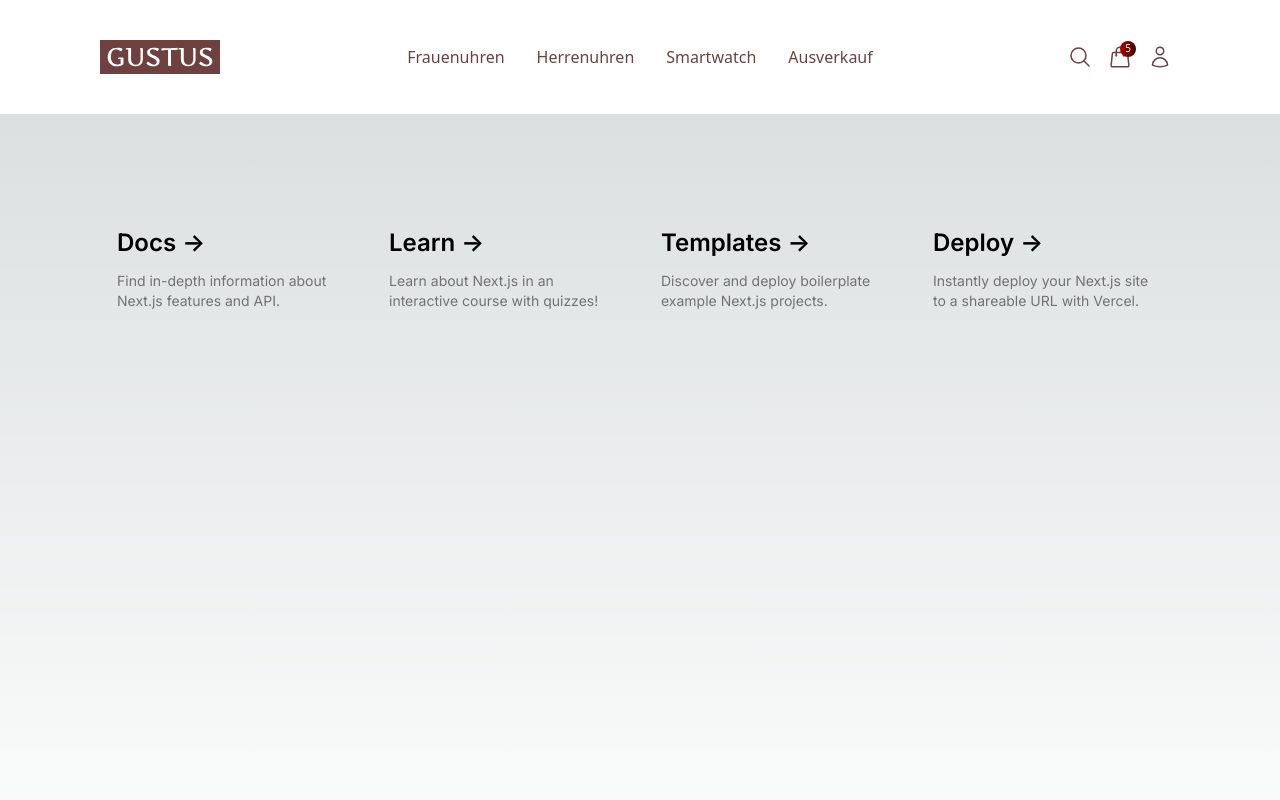
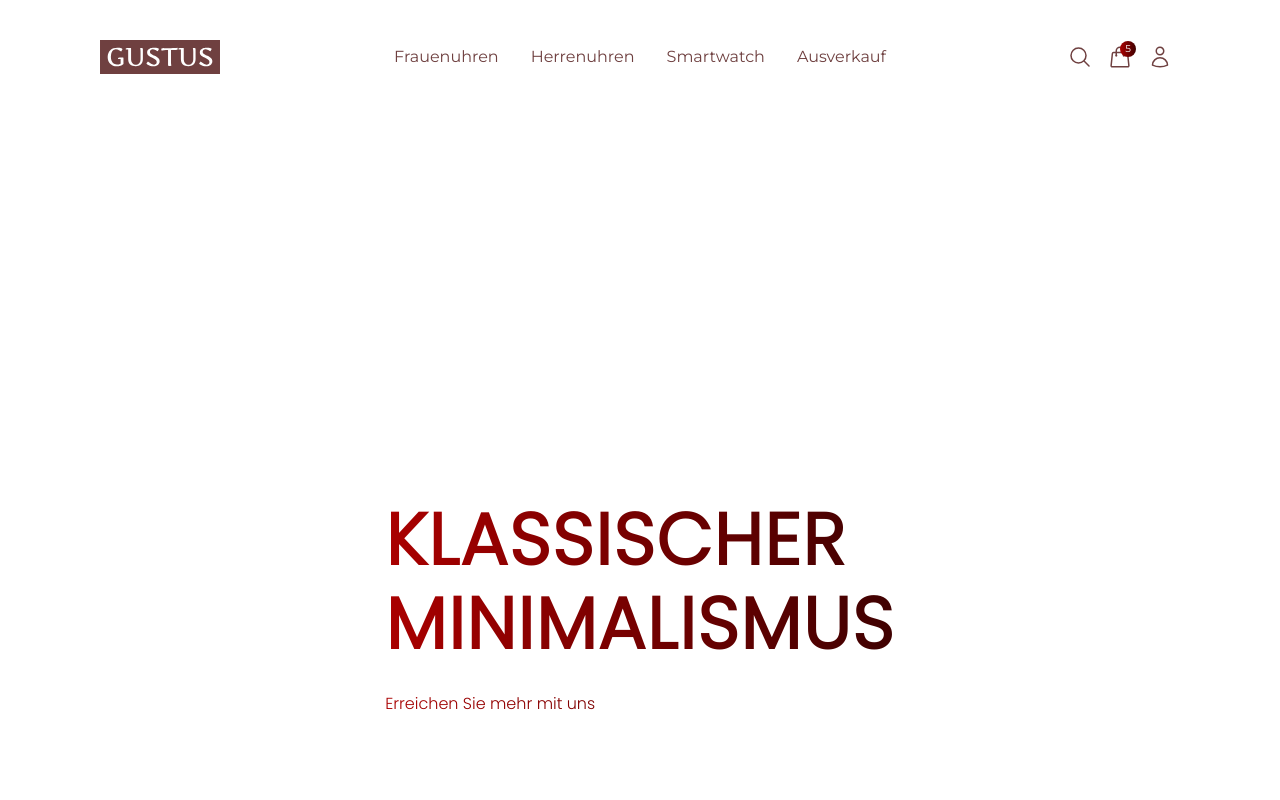
Before and after one commit to kedmar20/ecommerce-nextjs-ts-tailwind-sanity, a Next.js app: page / in a window 1280 px wide. Shown: the top 800 px of the page. Built offline with nearby package versions, Linux system fonts and the light colour scheme.

Commit message:
add hero section text and styling, global fonts, global tailwind settings

```diff
--- /dev/null
+++ b/components/Hero.tsx
@@ -0,0 +1,17 @@
+import React from "react";
+
+function Hero() {
+   return (
+      <section className="sticky top-0 mx-auto flex h-screen max-w-[1350px] items-center justify-between px-8">
+         <div className="space-y-8">
+            <h1 className="space-y-3 text-5xl font-semibold tracking-wide lg:text-6xl xl:text-7xl">
+               <span className="block bg-gradient-to-r from-[#aa0000] to-[#3F0101] bg-clip-text text-transparent">KLASSISCHER</span>
+               <span className="block bg-gradient-to-r from-[#aa0000] to-[#3F0101] bg-clip-text text-transparent">MINIMALISMUS</span>
+            </h1>
+            <span className="block bg-gradient-to-r from-[#aa0000] to-[#3F0101] bg-clip-text text-transparent">Erreichen Sie mehr mit uns</span>
+         </div>
+      </section>
+   );
+}
+
+export default Hero;
--- a/pages/index.tsx
+++ b/pages/index.tsx
@@ -1,9 +1,11 @@
 import Image from "next/image";
-import { Inter } from "next/font/google";
+import { Inter, Poppins } from "next/font/google";
 import Head from "next/head";
 import Header from "@/components/Header";
+import Hero from "@/components/Hero";
 
 const inter = Inter({ subsets: ["latin"] });
+const poppins = Poppins({ weight: "300", subsets: ["latin"] });
 
 export default function Home() {
    return (
@@ -14,34 +16,9 @@ export default function Home() {
          </Head>
 
          <Header />
-         <main className={`flex min-h-screen flex-col items-center justify-between p-24 ${inter.className}`}>
-            {/* <div className="z-10 w-full max-w-5xl items-center justify-between font-mono text-sm lg:flex">
-               <p className="fixed left-0 top-0 flex w-full justify-center border-b border-gray-300 bg-gradient-to-b from-zinc-200 pb-6 pt-8 backdrop-blur-2xl dark:border-neutral-800 dark:bg-zinc-800/30 dark:from-inherit lg:static lg:w-auto  lg:rounded-xl lg:border lg:bg-gray-200 lg:p-4 lg:dark:bg-zinc-800/30">
-                  Get started by editing&nbsp;
-                  <code className="font-mono font-bold">pages/index.tsx</code>
-               </p>
-               <div className="fixed bottom-0 left-0 flex h-48 w-full items-end justify-center bg-gradient-to-t from-white via-white dark:from-black dark:via-black lg:static lg:h-auto lg:w-auto lg:bg-none">
-                  <a
-                     className="pointer-events-none flex place-items-center gap-2 p-8 lg:pointer-events-auto lg:p-0"
-                     href="https://vercel.com?utm_source=create-next-app&utm_medium=default-template-tw&utm_campaign=create-next-app"
-                     target="_blank"
-                     rel="noopener noreferrer"
-                  >
-                     By <Image src="/vercel.svg" alt="Vercel Logo" className="dark:invert" width={100} height={24} priority />
-                  </a>
-               </div>
-            </div> */}
-
-            {/* <div className="relative flex place-items-center before:absolute before:h-[300px] before:w-[480px] before:-translate-x-1/2 before:rounded-full before:bg-gradient-radial before:from-white before:to-transparent before:blur-2xl before:content-[''] after:absolute after:-z-20 after:h-[180px] after:w-[240px] after:translate-x-1/3 after:bg-gradient-conic after:from-sky-200 after:via-blue-200 after:blur-2xl after:content-[''] before:dark:bg-gradient-to-br before:dark:from-transparent before:dark:to-blue-700/10 after:dark:from-sky-900 after:dark:via-[#0141ff]/40 before:lg:h-[360px]">
-               <Image
-                  className="relative dark:drop-shadow-[0_0_0.3rem_#ffffff70] dark:invert"
-                  src="/next.svg"
-                  alt="Next.js Logo"
-                  width={180}
-                  height={37}
-                  priority
-               />
-            </div> */}
+         <main className={`flex min-h-screen flex-col items-center justify-between p-24 ${poppins.className}`}>
+            {/* <main className={`flex min-h-screen flex-col items-center justify-between p-24 ${inter.className}`}> */}
+            <Hero></Hero>
 
             <div className="mb-32 grid text-center lg:mb-0 lg:grid-cols-4 lg:text-left">
                <a
--- a/styles/globals.css
+++ b/styles/globals.css
@@ -1,3 +1,5 @@
+@import url("https://fonts.googleapis.com/css2?family=Montserrat:wght@200;300;400;500;600;700;800&display=swap");
+
 @tailwind base;
 @tailwind components;
 @tailwind utilities;
@@ -16,9 +18,15 @@
    }
 }
 
-body {
+/* body {
    color: rgb(var(--foreground-rgb));
    background: linear-gradient(to bottom, transparent, rgb(var(--background-end-rgb))) rgb(var(--background-start-rgb));
+} */
+
+@layer base {
+   body {
+      @apply font-body text-[#3f0101];
+   }
 }
 
 @layer components {
--- a/tailwind.config.js
+++ b/tailwind.config.js
@@ -3,10 +3,13 @@ module.exports = {
    content: ["./pages/**/*.{js,ts,jsx,tsx,mdx}", "./components/**/*.{js,ts,jsx,tsx,mdx}", "./app/**/*.{js,ts,jsx,tsx,mdx}"],
    theme: {
       extend: {
-         backgroundImage: {
-            "gradient-radial": "radial-gradient(var(--tw-gradient-stops))",
-            "gradient-conic": "conic-gradient(from 180deg at 50% 50%, var(--tw-gradient-stops))",
+         fontFamily: {
+            body: ["Montserrat", "sans-serif"],
          },
+         // backgroundImage: {
+         //    "gradient-radial": "radial-gradient(var(--tw-gradient-stops))",
+         //    "gradient-conic": "conic-gradient(from 180deg at 50% 50%, var(--tw-gradient-stops))",
+         // },
       },
    },
    plugins: [],
```
